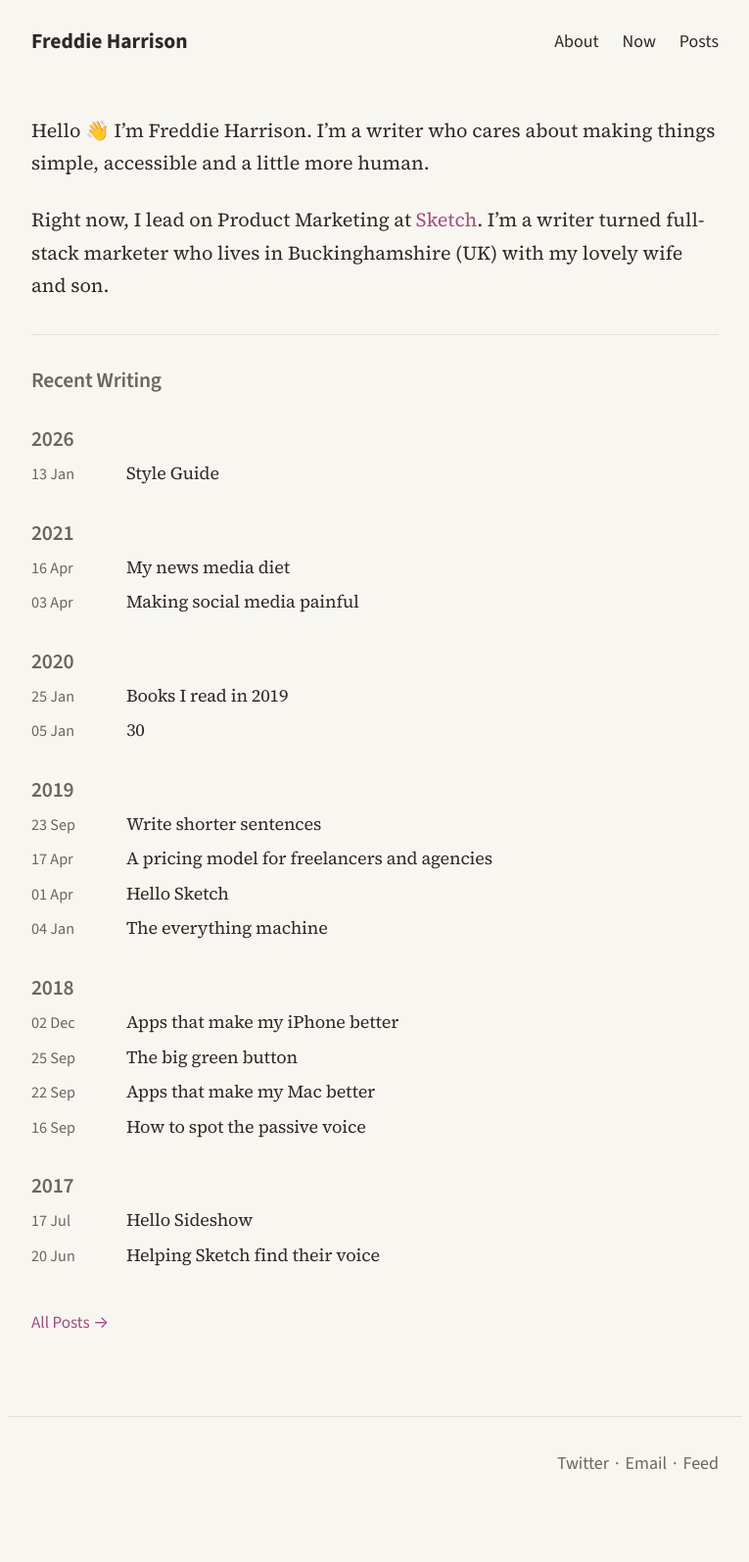
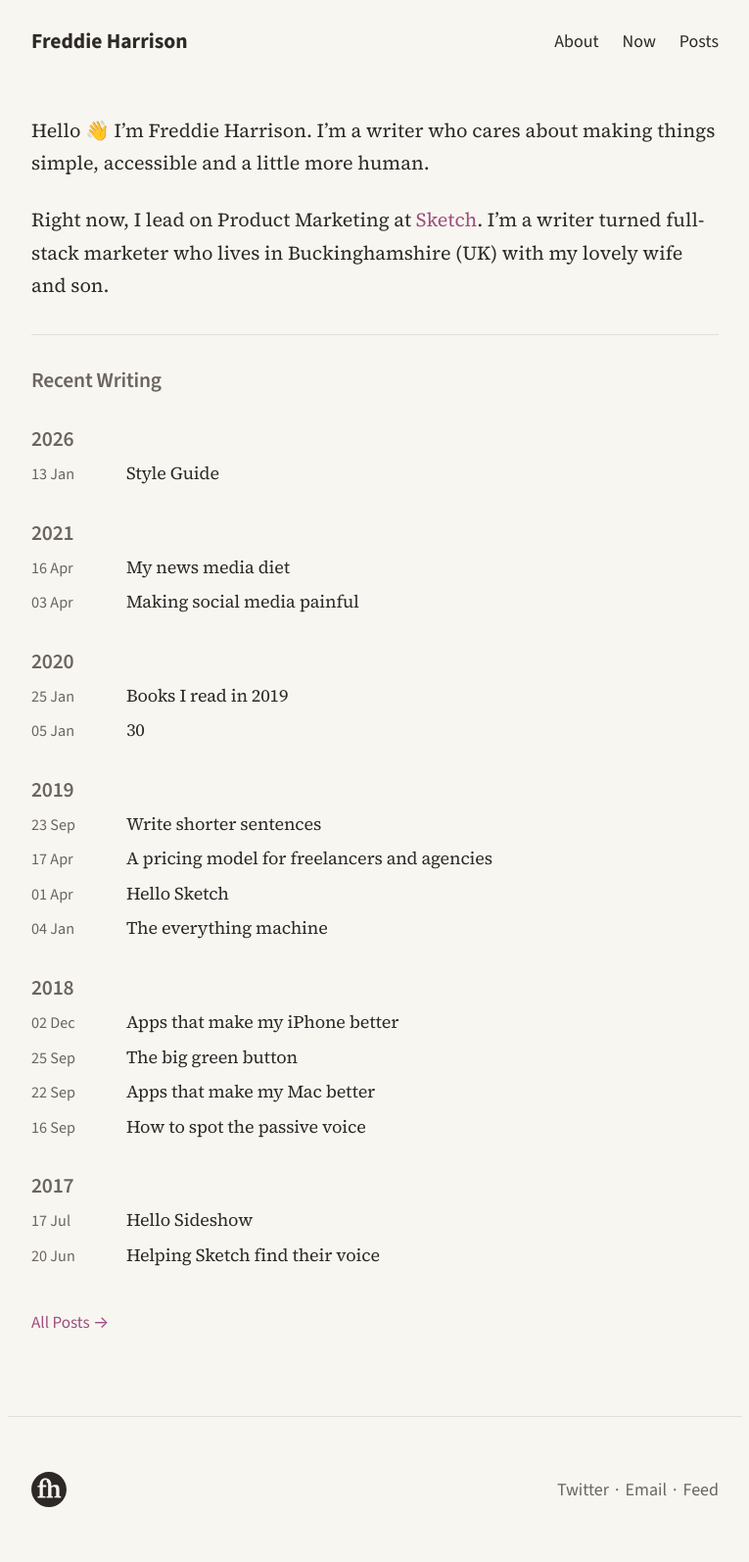
Before and after one commit to freddiewrites/freddiewrites.github.io, a Jekyll site: the page built from index.markdown, in a window 1280 px wide. Shown: the whole page at 98% size, without its empty margins (257-1022 px from the left). Built offline with Jekyll 4.4.1, drawn with Linux system fonts in a browser that asks for light colours; before the commit the page ends 1541 px from its top, so only the background shows below that.

Commit message:
Add logo to footer (#19)
* Add logo to footer

Place FH monogram on left side of footer at 36px height.
Stacks vertically on mobile with centered alignment.

Co-Authored-By: Claude Opus 4.5 <noreply@anthropic.com>

* Change logo fill to warm charcoal

Co-Authored-By: Claude Opus 4.5 <noreply@anthropic.com>

* Replace favicon with new SVG

Use FH monogram as SVG favicon with square viewBox.
Modern browsers support SVG favicons directly.

Co-Authored-By: Claude Opus 4.5 <noreply@anthropic.com>

---------

Co-authored-by: Claude Opus 4.5 <noreply@anthropic.com>

```diff
--- a/_includes/footer.html
+++ b/_includes/footer.html
@@ -1,4 +1,5 @@
 <footer class="site-footer">
+  <img src="/assets/images/fh-logo.svg" alt="" class="footer-logo">
   <div class="footer-links">
     <a href="https://twitter.com/freddiewrites">Twitter</a>
     <span class="footer-sep">·</span>
--- a/_includes/head.html
+++ b/_includes/head.html
@@ -3,7 +3,7 @@
   <meta name="viewport" content="width=device-width, initial-scale=1">
   <title>{% if page.title %}{{ page.title }} · {{ site.title }}{% else %}{{ site.title }}{% endif %}</title>
   {% seo title=false %}
-  <link rel="icon" href="/favicon.ico" type="image/x-icon">
+  <link rel="icon" href="/favicon.svg" type="image/svg+xml">
   <link rel="preconnect" href="https://fonts.googleapis.com">
   <link rel="preconnect" href="https://fonts.gstatic.com" crossorigin>
   <link href="https://fonts.googleapis.com/css2?family=Source+Sans+3:wght@400;600;700&family=Source+Serif+4:ital,opsz,wght@0,8..60,400;0,8..60,600;0,8..60,700;1,8..60,400&display=swap" rel="stylesheet">
--- a/_sass/_components.scss
+++ b/_sass/_components.scss
@@ -48,6 +48,14 @@
   padding: var(--space-lg) var(--space-md);
   border-top: 1px solid var(--border-color);
   font-family: var(--font-ui);
+  display: flex;
+  justify-content: space-between;
+  align-items: center;
+}
+
+.footer-logo {
+  height: 36px;
+  width: auto;
 }
 
 .footer-links {
@@ -252,6 +260,15 @@
     gap: var(--space-md);
   }
 
+  .site-footer {
+    flex-direction: column;
+    gap: var(--space-md);
+  }
+
+  .footer-logo {
+    height: 32px;
+  }
+
   .footer-links {
     justify-content: center;
   }
```
Also changed, not shown: assets/images/fh-logo.svg (added), favicon.ico (deleted), favicon.svg (added).
